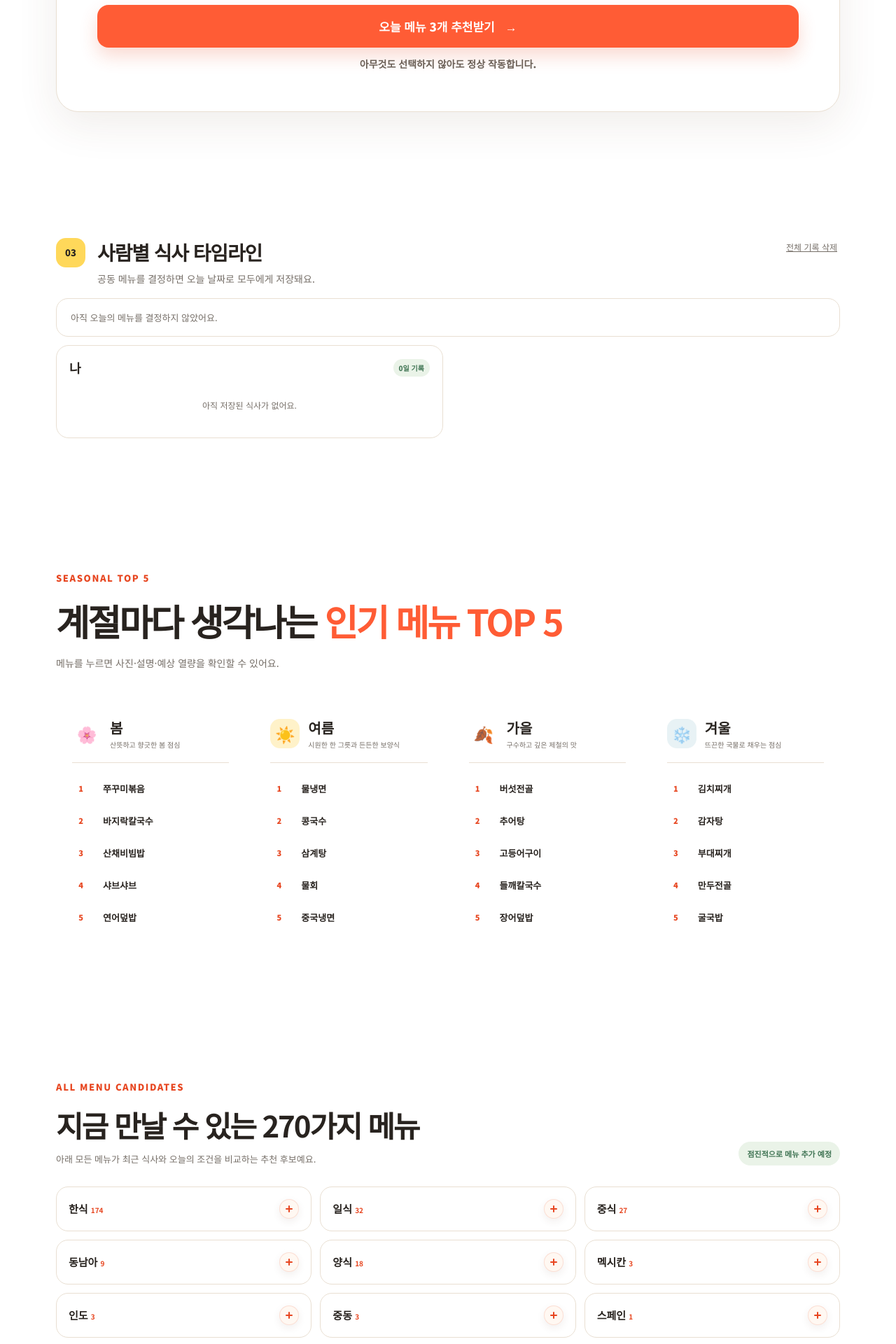
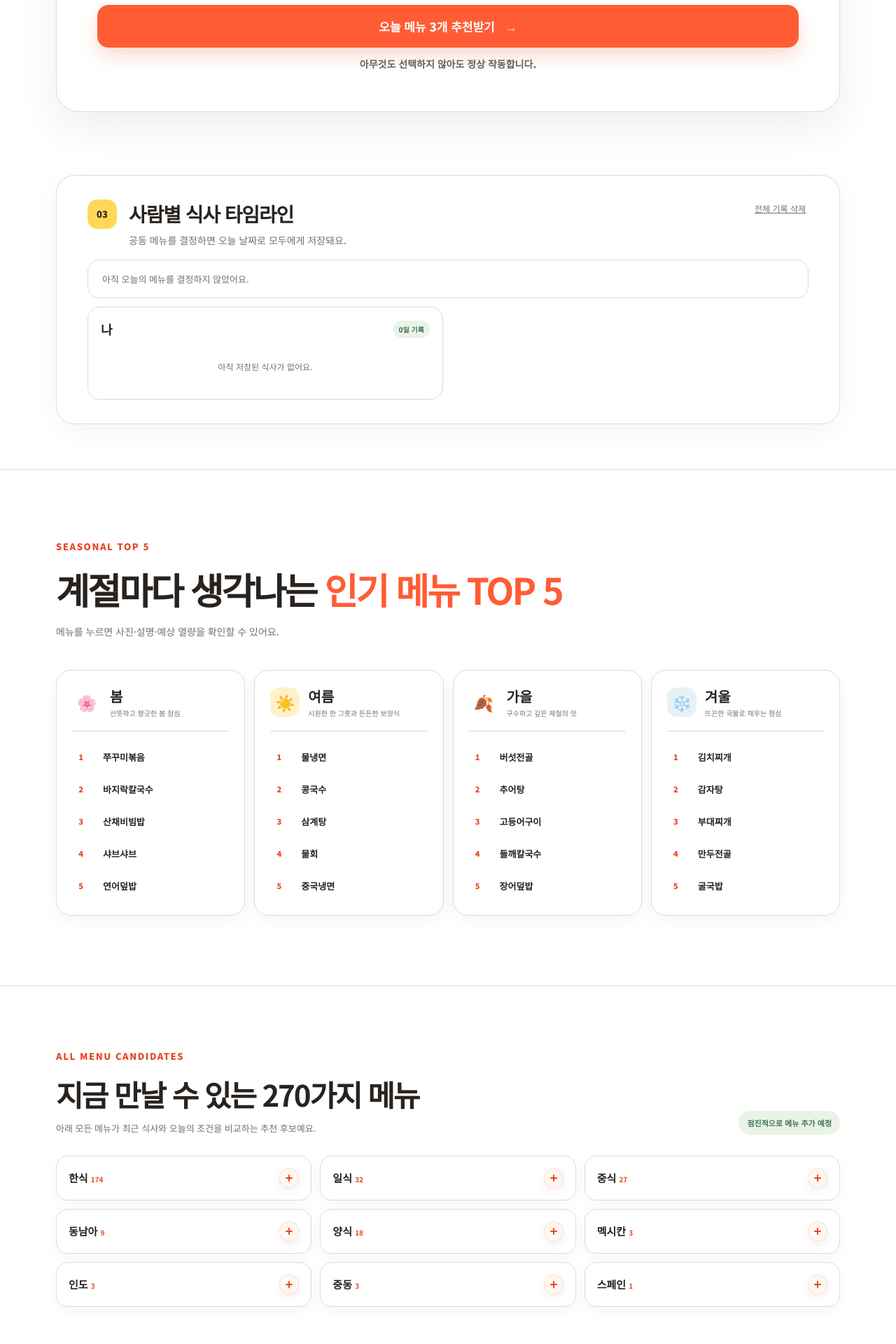
Before and after one commit to gyeongyee/whats-today-meal, a FastAPI app: page / in a window 1280 px wide. Shown: the part 1484-3404 px from the top of the page at 70% size. Run offline with FastAPI, Linux system fonts and the light colour scheme.

Commit message:
Strengthen section and card borders

```diff
--- a/static/style.css
+++ b/static/style.css
@@ -9,7 +9,7 @@
     --orange-dark: #e74620;
     --yellow: #ffd85a;
     --green: #3e7352;
-    --line: #e9dfd2;
+    --line: #dedbd7;
     --shadow: 0 18px 60px rgba(88, 57, 34, .09);
     --radius: 24px;
 }
@@ -185,7 +185,13 @@ input:focus, select:focus { border-color: var(--orange); box-shadow: 0 0 0 4px r
 .choose-button { background: var(--ink); color: white; }
 .relax-button { display: block; margin: 24px auto 0; padding: 11px 17px; border: 1px solid #5c534d; border-radius: 99px; color: #e5ddd7; background: transparent; cursor: pointer; }
 
-.timeline-section { padding-block: 90px; }
+.timeline-section {
+    margin-block: 64px;
+    padding: 34px clamp(22px, 4vw, 44px);
+    border: 1px solid var(--line);
+    border-radius: 26px;
+    box-shadow: 0 10px 34px rgba(88,57,34,.05);
+}
 
 .section-title-row { display: flex; justify-content: space-between; gap: 20px; align-items: flex-start; }
 .text-button { border: 0; padding: 4px; background: transparent; color: var(--muted); text-decoration: underline; cursor: pointer; font-size: 12px; }
@@ -207,13 +213,13 @@ input:focus, select:focus { border-color: var(--orange); box-shadow: 0 0 0 4px r
 .small-button.ghost { background: #efe9e2; color: var(--muted); }
 .empty-state { margin: 0; padding: 28px; border: 1px dashed var(--line); border-radius: 16px; color: var(--muted); text-align: center; font-size: 13px; }
 
-.seasonal-section { padding-block: 100px; background: #fff; }
+.seasonal-section { padding-block: 100px; border-block: 1px solid var(--line); background: #fff; }
 .seasonal-heading { margin-bottom: 42px; }
 .seasonal-heading h2 { max-width: none; margin: 0; white-space: nowrap; font-size: clamp(32px, 4.4vw, 52px); letter-spacing: -.055em; }
 .seasonal-heading h2 em { white-space: nowrap; }
 .seasonal-heading p { margin: 12px 0 0; color: var(--muted); font-size: 14px; line-height: 1.7; }
 .seasonal-grid { display: grid; grid-template-columns: repeat(4, 1fr); gap: 13px; }
-.season-card { padding: 22px; border: 1px solid rgba(255,255,255,.85); border-radius: 21px; background: rgba(255,255,255,.62); }
+.season-card { padding: 22px; border: 1px solid var(--line); border-radius: 21px; background: #fff; box-shadow: 0 8px 24px rgba(88,57,34,.045); }
 .season-card-heading { display: flex; align-items: center; gap: 12px; min-height: 55px; padding-bottom: 17px; border-bottom: 1px solid var(--line); list-style: none; }
 .season-card-heading::-webkit-details-marker { display: none; }
 .season-card-heading .season-emoji { display: grid; flex: 0 0 auto; width: 42px; height: 42px; place-items: center; border-radius: 14px; background: #fff; font-size: 23px; }
@@ -227,13 +233,13 @@ input:focus, select:focus { border-color: var(--orange); box-shadow: 0 0 0 4px r
 .season-menu:hover, .season-menu:focus-visible { color: #fff; background: var(--orange-dark); transform: translateX(2px); outline: none; }
 .season-여름 .season-emoji { background: #fff2c9; }
 .season-겨울 .season-emoji { background: #e8f2f5; }
-.catalog-section { padding-block: 90px; background: #fff; }
+.catalog-section { padding-block: 90px; border-bottom: 1px solid var(--line); background: #fff; }
 .catalog-heading { display: flex; align-items: flex-end; justify-content: space-between; gap: 24px; margin-bottom: 30px; }
 .catalog-heading h2 { margin: 0; font-size: clamp(28px, 4vw, 42px); letter-spacing: -.05em; }
 .catalog-heading p:not(.eyebrow) { margin: 9px 0 0; color: var(--muted); font-size: 13px; }
 .catalog-heading > span { flex: 0 0 auto; padding: 9px 12px; border-radius: 99px; color: var(--green); background: #eaf3e8; font-size: 11px; font-weight: 900; }
 .catalog-groups { display: grid; grid-template-columns: repeat(3, 1fr); gap: 12px; }
-.catalog-group { padding: 17px; border: 1px solid var(--line); border-radius: 17px; background: rgba(255,255,255,.74); }
+.catalog-group { padding: 17px; border: 1px solid var(--line); border-radius: 17px; background: #fff; box-shadow: 0 6px 18px rgba(88,57,34,.04); }
 .catalog-group-heading { display: flex; align-items: center; gap: 12px; list-style: none; cursor: pointer; }
 .catalog-group-heading::-webkit-details-marker { display: none; }
 .catalog-group h3 { margin: 0; font-size: 15px; }
@@ -337,7 +343,7 @@ footer p { margin: 8px 0 0; font-size: 11px; line-height: 1.6; }
     .input-help { margin-top: 9px; font-size: 13px; }
     .results-section { padding-block: 60px; }
     .menu-card { padding: 16px; }
-    .timeline-section { padding-block: 52px; }
+    .timeline-section { margin-block: 38px; padding: 22px 14px; border-radius: 20px; }
     .seasonal-heading h2 { white-space: normal; font-size: 36px; }
     .seasonal-section { padding-block: 58px; }
     .seasonal-heading { margin-bottom: 24px; }
--- a/templates/index.html
+++ b/templates/index.html
@@ -7,7 +7,7 @@
     <meta name="theme-color" content="#ffffff" media="(prefers-color-scheme: light)">
     <meta name="theme-color" content="#121110" media="(prefers-color-scheme: dark)">
     <title>오늘 뭐 먹지 AI — 점심 고민을 30초 만에</title>
-    <link rel="stylesheet" href="{{ url_for('static', path='/style.css') }}?v=18">
+    <link rel="stylesheet" href="{{ url_for('static', path='/style.css') }}?v=19">
 </head>
 <body>
 <header class="site-header">
```
Also changed, not shown: tests/test_api.py (+1 -1 lines).
